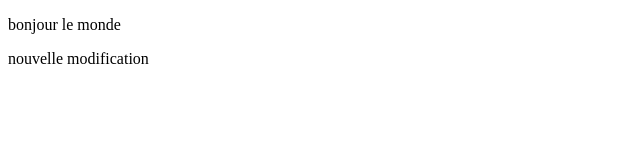
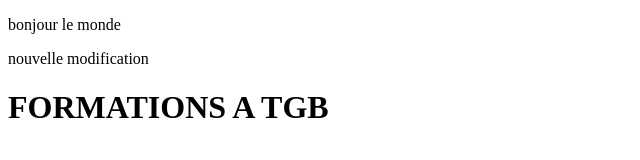
Before and after one commit to celestinnya1-afk/Projet-talent, a plain HTML site: page index.html in a window 1280 px wide. Shown: the whole page, without its empty margins (0-640 px from the left). Drawn offline with Linux system fonts and the light colour scheme.

Commit message:
fix: Modifie index.html

```diff
--- a/index.html
+++ b/index.html
@@ -8,5 +8,7 @@
 <body>
     <p> bonjour le monde</p>
     <p>nouvelle modification </p>
+    <h1>FORMATIONS A TGB</h1>
+
 </body>
 </html>
```
